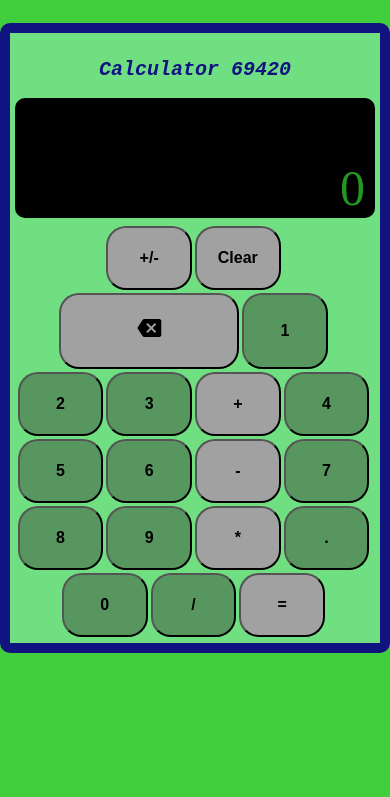
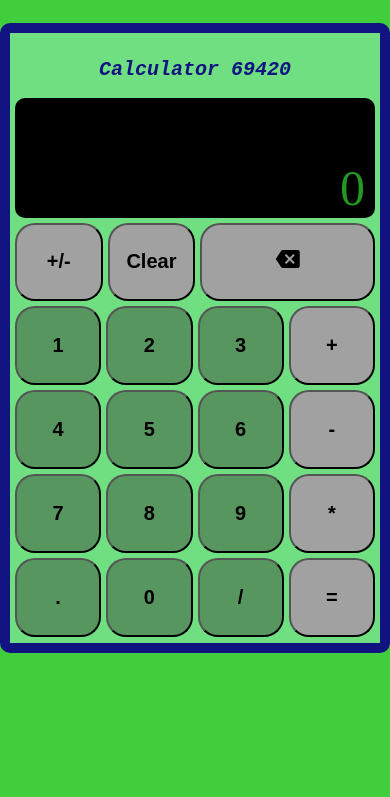
Before and after one commit to RobRusu/Calculator, a plain HTML site: page index.html in a window 390 px wide. Shown: the top 797 px of the page. Drawn offline with Linux system fonts and the light colour scheme.

Commit message:
changed flexbox style for better visual and phone support

```diff
--- a/index.html
+++ b/index.html
@@ -19,25 +19,35 @@
       <p class="currentResult"></p>
     </div>
     <div class="inputs">
+      <div class="rowZero">
         <button class="secondary negate">+/-</button>
         <button class="clear double secondary">Clear</button>
         <button style="font-size:24px; width: 50%; background-color: rgb(161, 161, 161);" class="backspace btn"><i class="material-icons backspace">backspace</i></button>
+      </div>
+      <div class="rowOne">
         <button class="display mainPad">1</button>
         <button class="display mainPad">2</button>
         <button class="display mainPad">3</button>
         <button class="operator secondary">+</button>
+      </div>
+      <div class="rowTwo">
         <button class="display mainPad">4</button>
         <button class="display mainPad">5</button>
         <button class="display mainPad">6</button>
         <button class="operator secondary">-</button>
+      </div>
+      <div class="rowThree">
         <button class="display mainPad">7</button>
         <button class="display mainPad">8</button>
         <button class="display mainPad">9</button>
         <button class="operator secondary">*</button>
+      </div>
+      <div class="rowFour">
         <button class="dot mainPad">.</button>
         <button class="display mainPad">0</button>
         <button class="operator mainPad">/</button>
         <button class="equal double secondary">=</button>
+      </div>
     </div>
     <div class="footer">
       <p>Copyright</p>
--- a/style.css
+++ b/style.css
@@ -31,24 +31,28 @@ body {
 
 .inputs {
   display: flex;
+  flex-direction: column;
   flex: 1;
   height: 69%;
-  flex-wrap: wrap;
   background-color: rgb(111, 223, 130);
+  gap: 5px;
   margin-top: 5px;
-  justify-content: center;
 }
 
 .inputs button {
-  width: 23.8%;
+  width: 25%;
+}
+
+.rowZero, .rowOne, .rowTwo, .rowThree, .rowFour {
+  display: flex;
+  flex: 1;
+  gap: 5px;
 }
 
 button {
-  font-size: 16px;
+  font-size: 20px;
   font-weight: bold;
   border-radius: 20px;
-  margin-top: 3px;
-  margin-right: 3px;
 }
 
 .display.mainPad:hover, .dot.mainPad:hover, .operator.mainPad:hover {
```
Lines whose indentation alone changed are shown as unchanged.
